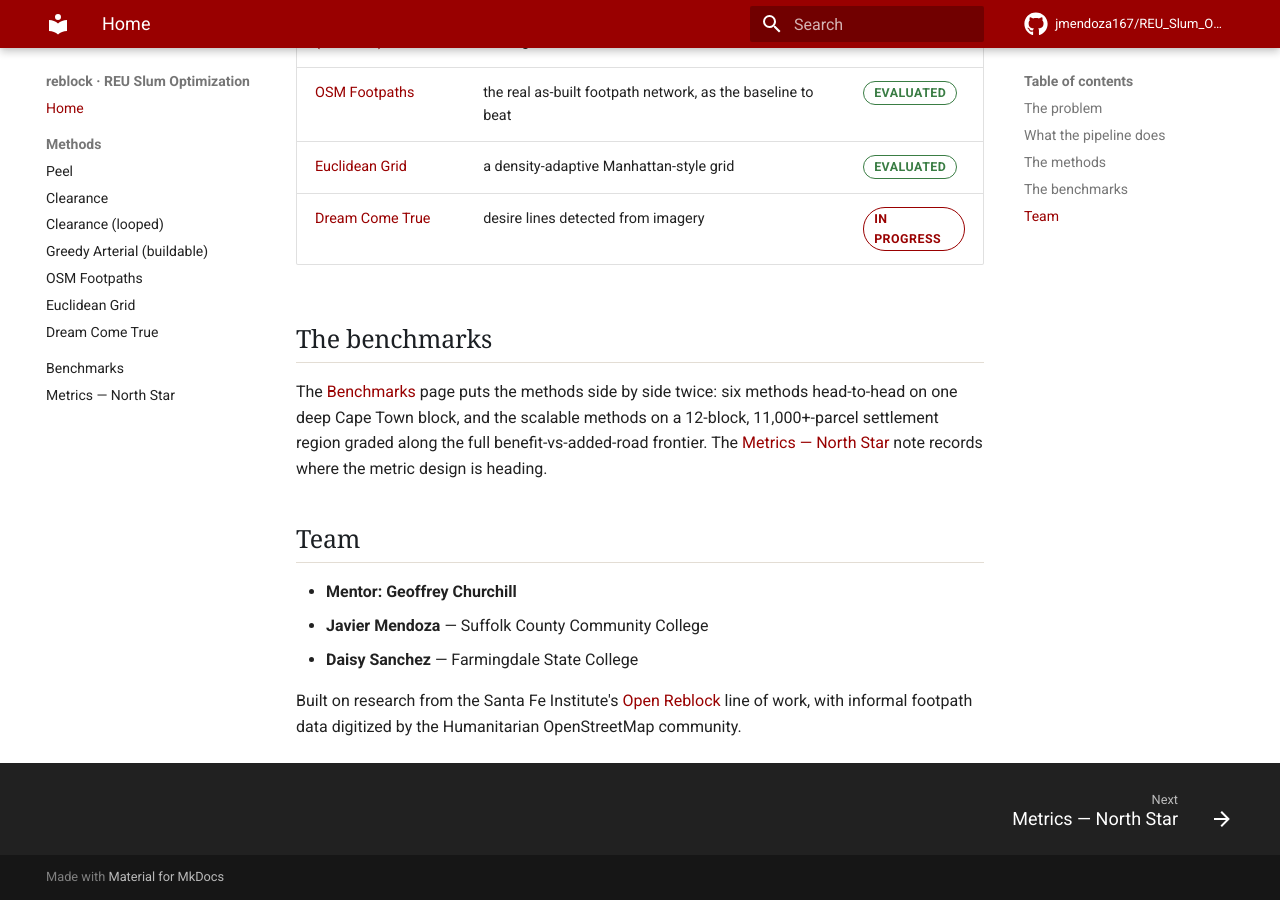
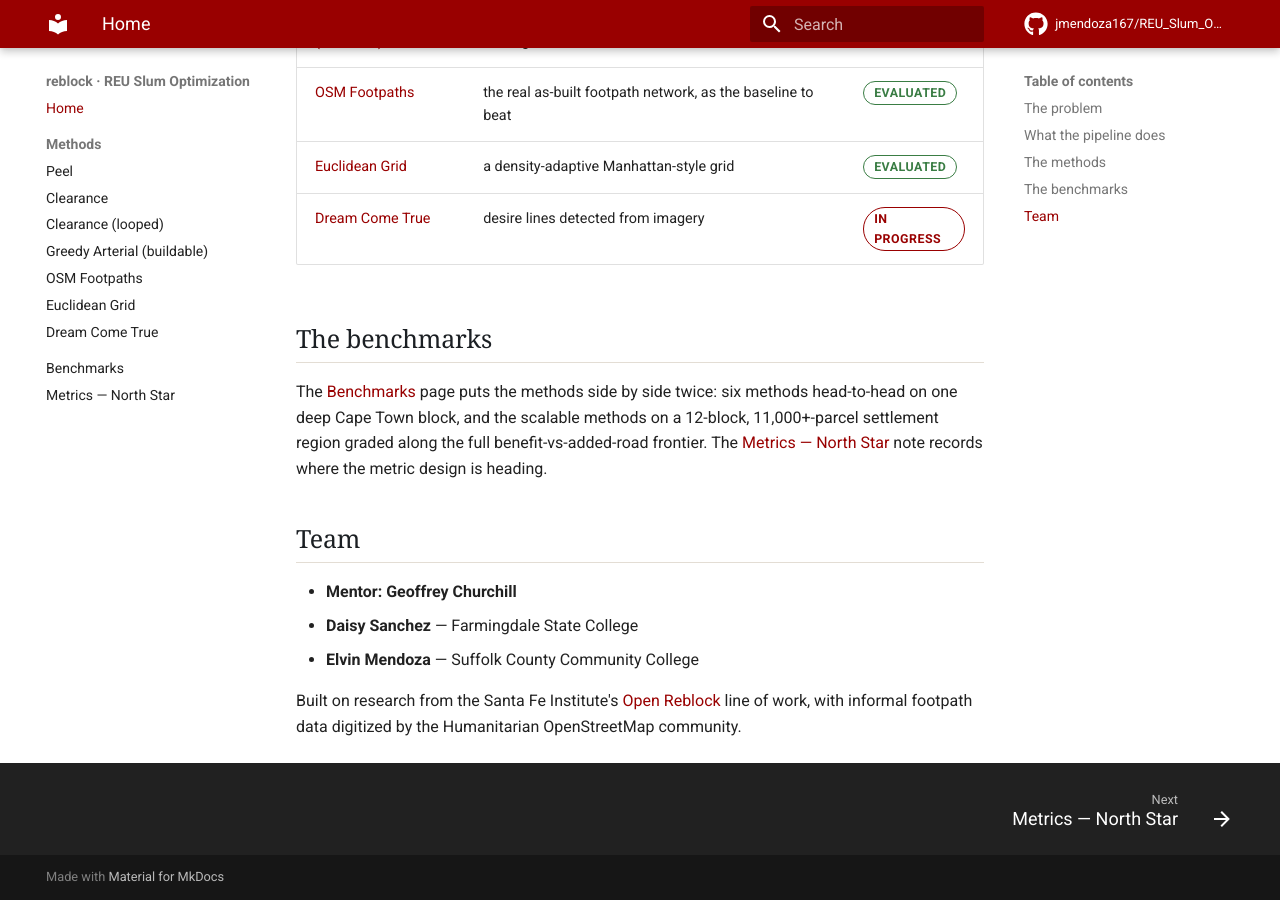
Before and after one commit to GeoffChurch/REU_Slum_Optimization, an MkDocs documentation site: the page built from docs/index.md, in a window 1280 px wide and 900 px high, scrolled down 1154 px. Built offline with MkDocs 1.6.1 and Material for MkDocs 9.7.7, drawn with Linux system fonts in a browser that asks for light colours; comment, search, counter and statistics services are not loaded.

Commit message:
Update team section

```diff
--- a/docs/index.md
+++ b/docs/index.md
@@ -47,8 +47,8 @@ region graded along the full benefit-vs-added-road frontier. The
 ## Team
 
 - **Mentor: Geoffrey Churchill**
-- **Javier Mendoza** — Suffolk County Community College
 - **Daisy Sanchez** — Farmingdale State College
+- **Elvin Mendoza** — Suffolk County Community College
 
 Built on research from the Santa Fe Institute's
 [Open Reblock](https://github.com/mansueto-institute/prclz) line of work, with informal footpath
```
